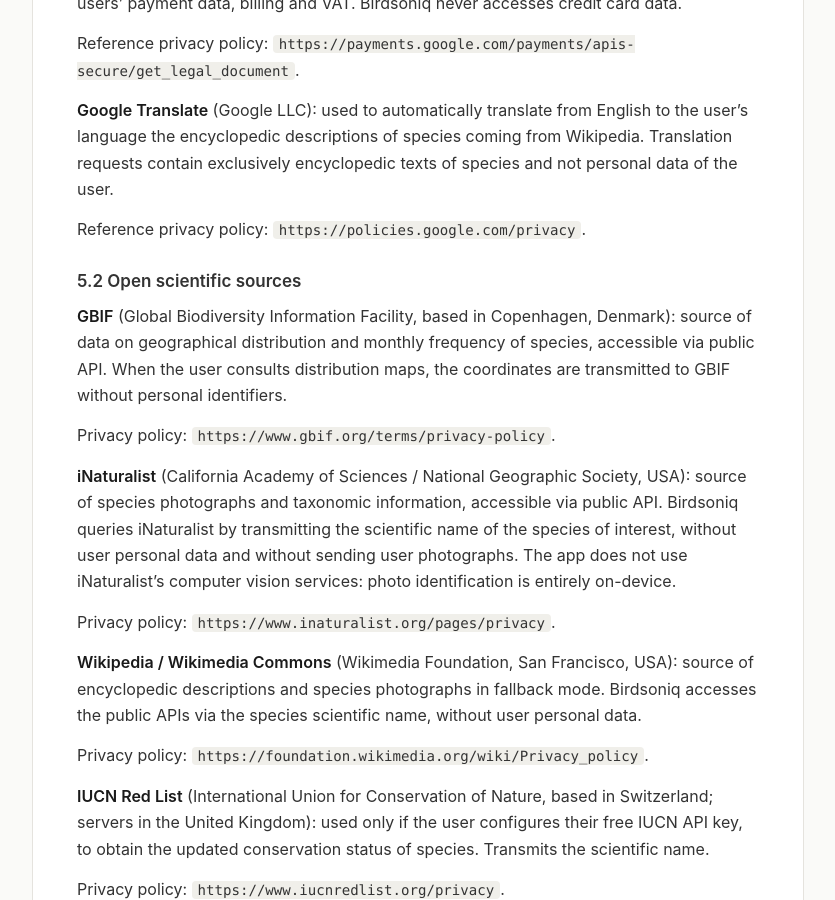
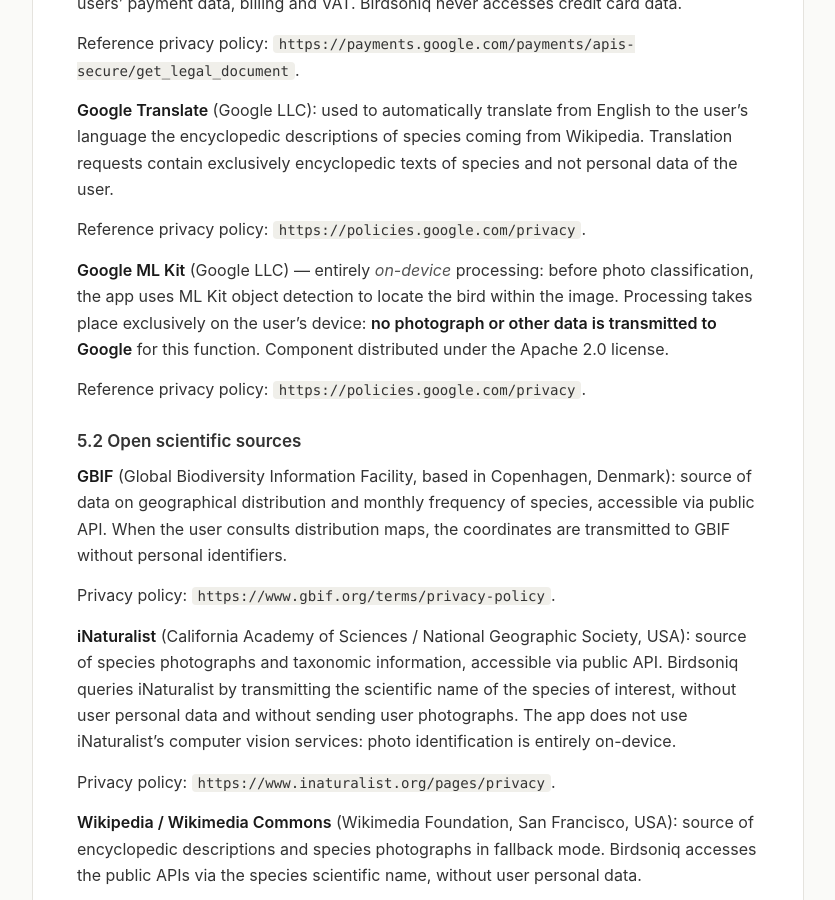
Before and after one commit to giovannisecci/birdsoniq-legal, a Jekyll site: the page built from privacy_policy_en.md, in a window 1280 px wide and 900 px high, scrolled down 9415 px. Shown: the whole window, without its empty margins (222-1057 px from the left). Built offline with Jekyll 4.4.1, drawn with Linux system fonts in a browser that asks for light colours; our own code applies the rules of GitHub Pages for plain Markdown files; some of the changed text lies outside the part shown.

Commit message:
Privacy Policy v1.5: allineamento fonti (Wikidata in §15, Google ML Kit on-device in §5.1)

```diff
--- a/privacy_policy_en.md
+++ b/privacy_policy_en.md
@@ -194,6 +194,10 @@
 
 Reference privacy policy: `https://policies.google.com/privacy`.
 
+**Google ML Kit** (Google LLC) — entirely *on-device* processing: before photo classification, the app uses ML Kit object detection to locate the bird within the image. Processing takes place exclusively on the user's device: **no photograph or other data is transmitted to Google** for this function. Component distributed under the Apache 2.0 license.
+
+Reference privacy policy: `https://policies.google.com/privacy`.
+
 ### 5.2 Open scientific sources
 
 **GBIF** (Global Biodiversity Information Facility, based in Copenhagen, Denmark): source of data on geographical distribution and monthly frequency of species, accessible via public API. When the user consults distribution maps, the coordinates are transmitted to GBIF without personal identifiers.
@@ -368,6 +372,8 @@
 
 **Version history.** All previous versions of the Privacy Policy are publicly available on the document's git repository: `https://github.com/giovannisecci/birdsoniq-legal`. Each version is identified by its git commit with cryptographic hash and verifiable date.
 
+**Main changes in version 1.5 (14 June 2026):** aligned the data-source sections with the attributions shown in the app. Added **Wikidata** as the source of species common (vernacular) names (§15: data bundled offline under the CC0 license). Documented the *on-device* use of **Google ML Kit** to detect the bird in photographs before classification, with no data transmission (§5.1).
+
 **Main changes in version 1.4 (4 June 2026):** separated the pseudonymous identifiers (communityId for community content, installId/SSAID confined to fraud prevention — §3.1, §3.6, §7, §9); community leaderboard synchronization is now subject to the user's explicit consent (§3.6); documented the optional AI Premium cloud photo analysis feature: new §3.11 and §5.5 (Anthropic), updated §2, §3.3, §6 and §7.
 
 **Main changes in version 1.3 (4 June 2026):** incorporated the introduction of optional user accounts (Firebase Authentication: email/password and Google sign-in) and the in-app account deletion feature. Added section §3.10 (user account data); updated §2 (from "no user account" to "optional account"), §3.5, §3.8 (comments and content reports), §5.1, §7 and §9; published the dedicated page `https://legal.birdsoniq.app/account_deletion.html`.
@@ -389,6 +395,8 @@
 **Photos and taxonomy — iNaturalist.** Species photographs and some taxonomic information are obtained through the iNaturalist APIs. Each photo retains the attribution provided by the platform (author, license, link to the original photo).
 
 **Fallback photos and descriptions — Wikipedia / Wikimedia Commons.** When not available via iNaturalist, cover photos and encyclopedic descriptions are obtained through the Wikipedia APIs. Content is distributed under Creative Commons Attribution-ShareAlike (CC BY-SA) license; attribution in the app refers to the source Wikipedia page.
+
+**Common (vernacular) names — Wikidata.** The common names of species in the 22 supported languages come from Wikidata (Wikimedia Foundation) and are bundled *offline* in the app under the Creative Commons CC0 license (public domain). No call is made to Wikidata servers; no user data is transmitted.
 
 **Conservation status — IUCN Red List.** Species conservation status is obtained through the IUCN Red List v4 API (with an API key configured by the user).
 
```
Also changed, not shown: other parts of privacy_policy_en.md (+2 -2 lines), privacy_policy_it.md (+10 -2 lines).
